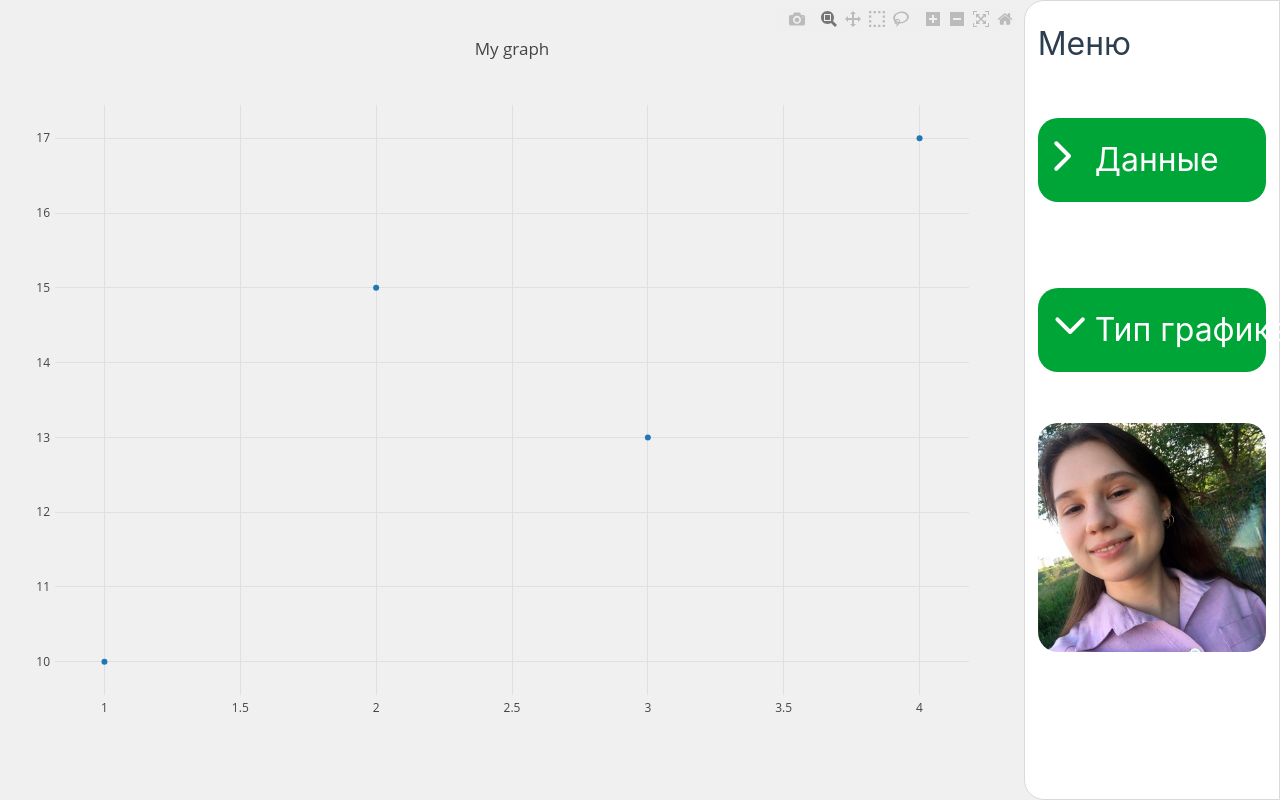
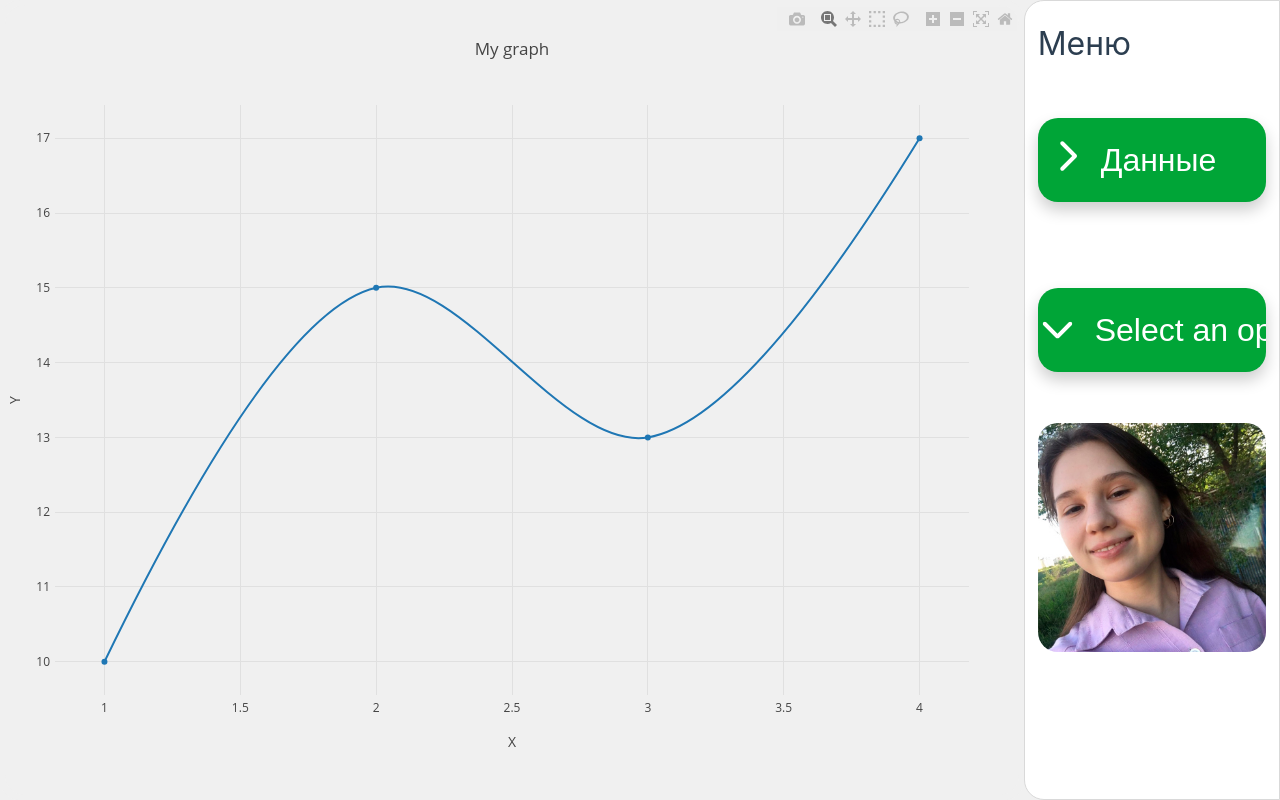
Before and after one commit to Sergey272727/good-grapher, a Vue app: page / in a window 1280 px wide. Built offline with nearby package versions, Linux system fonts and the light colour scheme.

Commit message:
add DropDown component

```diff
--- a/package.json
+++ b/package.json
@@ -8,6 +8,7 @@
     "preview": "vite preview"
   },
   "dependencies": {
+    "naive-ui": "^2.34.3",
     "plotly.js-dist-min": "^2.22.0",
     "vue": "^3.2.47"
   },
--- a/src/App.vue
+++ b/src/App.vue
@@ -2,10 +2,11 @@
 
 
 import Plotter from "@/components/Plotter.vue";
-
+import DropDown from "@/components/DropDown.vue";
+import { NSelect } from "naive-ui"
 export default {
     name: "App",
-    components: {Plotter},
+    components: {Plotter, DropDown, NSelect},
     data() {
         return {
             points: [],
@@ -19,7 +20,7 @@ export default {
             this.$refs['file-input'].click();
         },
         simulateClickOnSelect(){
-            this.$refs.graph_type_select;
+            this.$refs.graph_type_select.up();
         },
         onInputChange() {
             const reader = new FileReader();
@@ -55,27 +56,16 @@ export default {
                         <span>Меню</span>
                     </div>
                     <div class="toolbar__upper">
-                        <div class="toolbar__button" @click="simulateClickOnInput">
-                            <div class="toolbar__data-button-text">
-                                <span>Данные</span>
-                            </div>
+                        <button class="toolbar__button" @click="simulateClickOnInput">
+                            <span class="toolbar__data-button-text">Данные</span>
                             <input @change="onInputChange()" type="file" class="file-input" ref="file-input">
-                        </div>
+                        </button>
                         <div class="toolbar__upper-text">
                             {{ file }}
                         </div>
                     </div>
                     <div class="toolbar__lower">
-                        <div class="toolbar__button" @click="simulateClickOnSelect">
-                            <div class="toolbar__graph-type-button-text">
-                                <select class="graph-type-select" ref="graph_type_select" >
-                                    <option class="graph-type-option" value="">Тип графика</option>
-                                    <option class="graph-type-option" value="2d">2D</option>
-                                    <option class="graph-type-option" value="3d">3D</option>
-                                    <option class="graph-type-option" value="4d">4D</option>
-                                </select>
-                            </div>
-                        </div>
+                        <drop-down></drop-down>
                         <div class="toolbar__lower-example">
                             <img class="dasha" src="src/assets/img/dasha.jpg" alt="preview">
                         </div>
@@ -154,6 +144,9 @@ export default {
     align-items: center;
     color: #fff;
     font-size: 2rem;
+    box-shadow: 0 8px 16px 0 rgba(0, 0, 0, 0.2);
+    border: none;
+    cursor: pointer;
 }
 
 .toolbar__button:hover {
@@ -172,18 +165,6 @@ export default {
 .toolbar__data-button-text::before {
     padding-right: 1.5rem;
     padding-left: 1rem;
-    content: url("assets/img/arrow.svg");
-}
-
-.toolbar__graph-type-button-text {
-    display: flex;
-}
-
-.toolbar__graph-type-button-text::before {
-    padding-right: 1.5rem;
-    padding-left: 1rem;
-    display: inline-block;
-    transform: rotate(90deg);
     content: url("assets/img/arrow.svg");
 }
 
@@ -214,28 +195,4 @@ export default {
     width: 100%;
     border-radius: 1.25rem;
 }
-
-.graph-type-select{
-    all: unset;
-    background-color: inherit;
-    color: #fff;
-    font-size: 2rem;
-    font-family: inherit;
-    border-radius: 20px;
-}
-.graph-type-option {
-    all: unset;
-    background-color: #00A537;
-    border: none;
-    color: #fff;
-    border-radius: 20px;
-}
-.graph-type-option::before {
-    padding-right: 1.5rem;
-    padding-left: 1rem;
-    content: url("assets/img/arrow.svg");
-}
-.graph-type-option:hover {
-    background-color: #6BAE7A;
-}
 </style>
--- /dev/null
+++ b/src/components/DropDown.vue
@@ -0,0 +1,95 @@
+<template>
+    <div class="dropdown">
+        <svg @click="toggleDropdown" class="dropdown-icon" :class="{ 'is-open': isOpen }" width="17" height="30" viewBox="0 0 17 30" fill="none" xmlns="http://www.w3.org/2000/svg">
+            <path d="M16.4142 16.4142C17.1953 15.6332 17.1953 14.3668 16.4142 13.5858L3.68629 0.857864C2.90524 0.0768156 1.63891 0.0768156 0.857864 0.857864C0.0768156 1.63891 0.0768156 2.90524 0.857864 3.68629L12.1716 15L0.857864 26.3137C0.0768156 27.0948 0.0768156 28.3611 0.857864 29.1421C1.63891 29.9232 2.90524 29.9232 3.68629 29.1421L16.4142 16.4142ZM14 17H15V13H14V17Z" fill="white"/>
+        </svg>
+        <select @focusout="isOpen = false" ref="dropDownSelect" :class="{'is-open': isOpen}" v-model="selectedOption" class="dropdown-select" @click="toggleDropdown">
+            <option disabled value="">Select an option</option>
+            <option v-for="(option, index) in options" :key="index" :value="option" :class="{ 'hover': hoveredOption === index }" @mouseenter="hoveredOption = index" @mouseleave="hoveredOption = null">{{ option }}</option>
+        </select>
+    </div>
+</template>
+
+<script>
+export default {
+    data() {
+        return {
+            isOpen: false,
+            selectedOption: '',
+            options: ['Option 1', 'Option 2', 'Option 3'],
+            hoveredOption: null
+        };
+    },
+    methods: {
+        toggleDropdown() {
+            this.isOpen = !this.isOpen;
+        }
+    }
+};
+</script>
+
+<style>
+.dropdown {
+    display: flex;
+    flex-direction: row;
+    align-items: center;
+    align-content: center;
+}
+
+.dropdown-select {
+    appearance: none;
+    background-color: #00A537;
+    border: none;
+    border-radius: 20px;
+    color: #ffffff;
+    cursor: pointer;
+
+    padding-left: 57px;
+    display: flex;
+    box-shadow: 0 8px 16px 0 rgba(0, 0, 0, 0.2);
+    flex-direction: row;
+    justify-content: left;
+    align-items: center;
+    font-size: 2rem;
+    width: 100%;
+    max-width: 21.875rem;
+    height: 5.25rem;
+    transition: border-radius 0.1s linear;
+}
+
+.dropdown-select.is-open {
+    border-radius: 20px 20px 0 0;
+}
+
+.dropdown-icon {
+    fill: #333;
+    position: absolute;
+    top: 50%;
+    left: 5%;
+    z-index: 1;
+    transition: transform 0.2s ease;
+    transform: translateY(-50%) rotate(90deg);
+}
+
+.dropdown-icon.is-open {
+    transform: translateY(-50%);
+}
+
+.dropdown-select:focus {
+    outline: none;
+}
+
+.dropdown-select option {
+    background-color: #00A537;
+    color: #ffffff;
+}
+
+.dropdown-select option.hover {
+    background-color: #f2f2f2;
+}
+
+.dropdown-select option:checked {
+    background-color: #0074D9;
+    color: #fff;
+}
+</style>
--- a/src/components/Plotter.vue
+++ b/src/components/Plotter.vue
@@ -8,11 +8,18 @@ export default {
             data: [{
                 x: [1, 2, 3, 4],
                 y: [10, 15, 13, 17],
-                mode: 'markers',
+                mode: "lines+markers",
+                line: {shape: "spline"},
                 type: "scatter"
             }],
             layout: {
                 title: "My graph",
+                xaxis: {
+                    title: 'X'
+                },
+                yaxis: {
+                    title: 'Y'
+                },
                 width: 1000,
                 height: 1000,
                 margin: {
```
Also changed, not shown: 1 other file (tests, documents, lock files or other folders).
